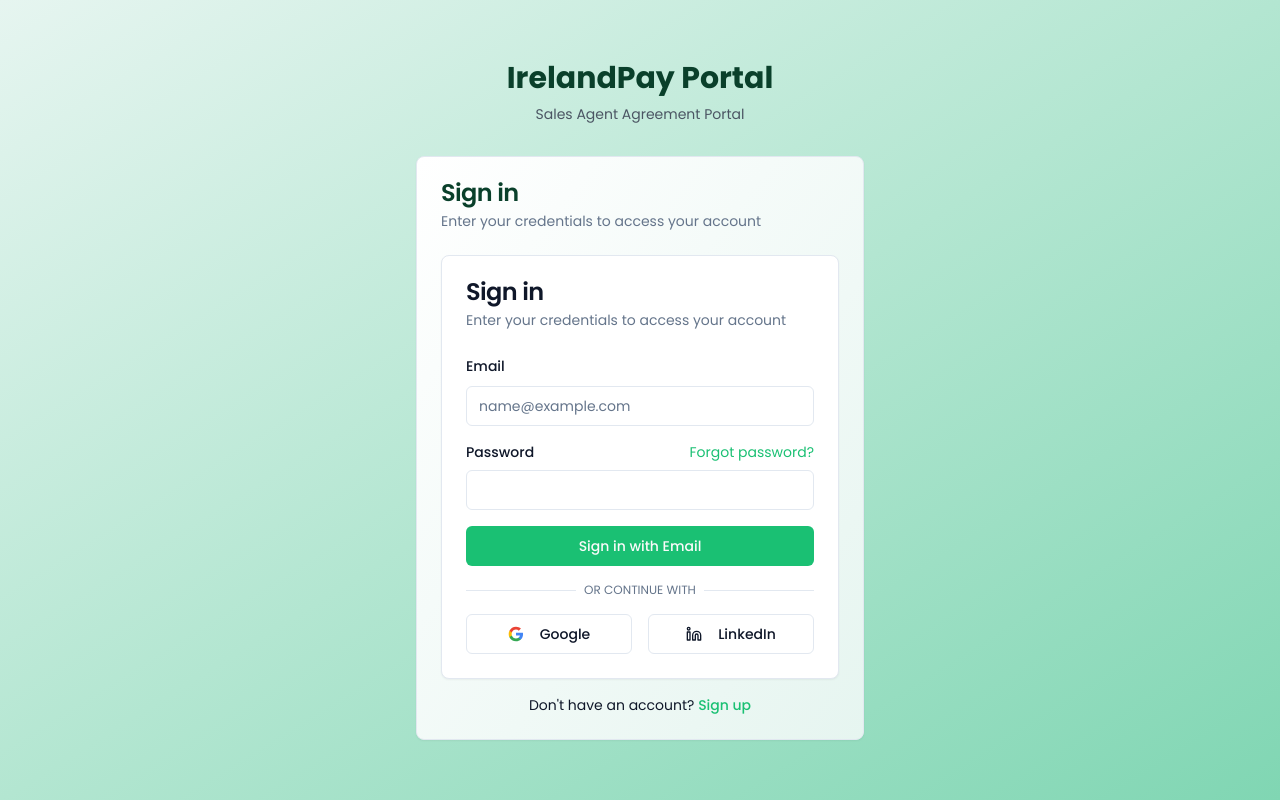
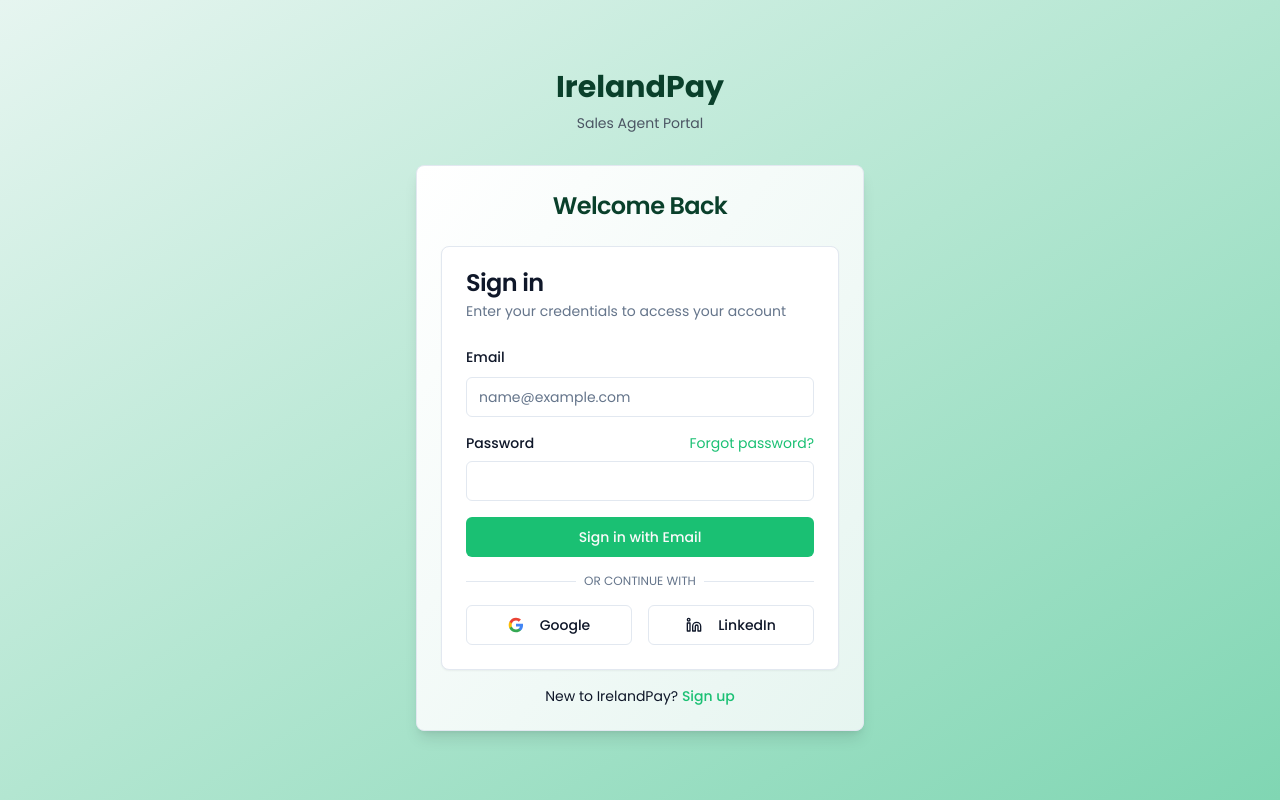
Before and after one commit to WesAllenInc/agent-agreement-nexus, a React (Vite) app: page /auth in a window 1280 px wide. Built offline with nearby package versions, Linux system fonts and the light colour scheme.

Commit message:
Refactor: Improve Auth page UI and text
Improve the sign-in experience on the Auth page by streamlining the UI and removing redundant text.

```diff
--- a/src/pages/Auth.tsx
+++ b/src/pages/Auth.tsx
@@ -1,7 +1,7 @@
 
 import { useState, useEffect } from "react";
 import { useNavigate } from "react-router-dom";
-import { Card, CardContent, CardDescription, CardHeader, CardTitle } from "@/components/ui/card";
+import { Card, CardContent, CardHeader, CardTitle } from "@/components/ui/card";
 import { toast } from "sonner";
 import LoginForm from "@/components/auth/LoginForm";
 import SignUpForm from "@/components/auth/SignUpForm";
@@ -39,37 +39,34 @@ export default function Auth() {
     <div className="min-h-screen flex items-center justify-center bg-gradient-to-br from-primary-50 via-primary-100 to-primary-200 font-sans py-12 px-4 sm:px-6 lg:px-8">
       <div className="max-w-md w-full space-y-8 animate-fade-in">
         <div className="text-center">
-          <h1 className="text-3xl font-bold text-primary-800">IrelandPay Portal</h1>
-          <p className="mt-2 text-sm text-gray-600">Sales Agent Agreement Portal</p>
+          <h1 className="text-3xl font-bold text-primary-800">IrelandPay</h1>
+          <p className="mt-2 text-sm text-gray-600">Sales Agent Portal</p>
         </div>
 
-        <Card className="card-gradient">
-          <CardHeader>
-            <CardTitle className="text-primary-800">{mode === 'login' ? 'Sign in' : 'Create account'}</CardTitle>
-            <CardDescription>
-              {mode === 'login'
-                ? "Enter your credentials to access your account"
-                : "Sign up to join IrelandPay as a sales agent"}
-            </CardDescription>
+        <Card className="card-gradient shadow-lg">
+          <CardHeader className="text-center">
+            <CardTitle className="text-2xl text-primary-800">
+              {mode === 'login' ? 'Welcome Back' : 'Create Your Account'}
+            </CardTitle>
           </CardHeader>
           <CardContent>
             {mode === 'login' ? (
               <div className="space-y-4">
                 <LoginForm />
-                <p className="text-center text-sm">
-                  Don't have an account?{" "}
+                <div className="text-center text-sm">
+                  New to IrelandPay?{" "}
                   <button
                     onClick={() => setMode('signup')}
                     className="text-primary hover:text-primary-600 font-medium"
                   >
                     Sign up
                   </button>
-                </p>
+                </div>
               </div>
             ) : (
               <div className="space-y-4">
                 <SignUpForm />
-                <p className="text-center text-sm">
+                <div className="text-center text-sm">
                   Already have an account?{" "}
                   <button
                     onClick={() => setMode('login')}
@@ -77,7 +74,7 @@ export default function Auth() {
                   >
                     Sign in
                   </button>
-                </p>
+                </div>
               </div>
             )}
           </CardContent>
```
